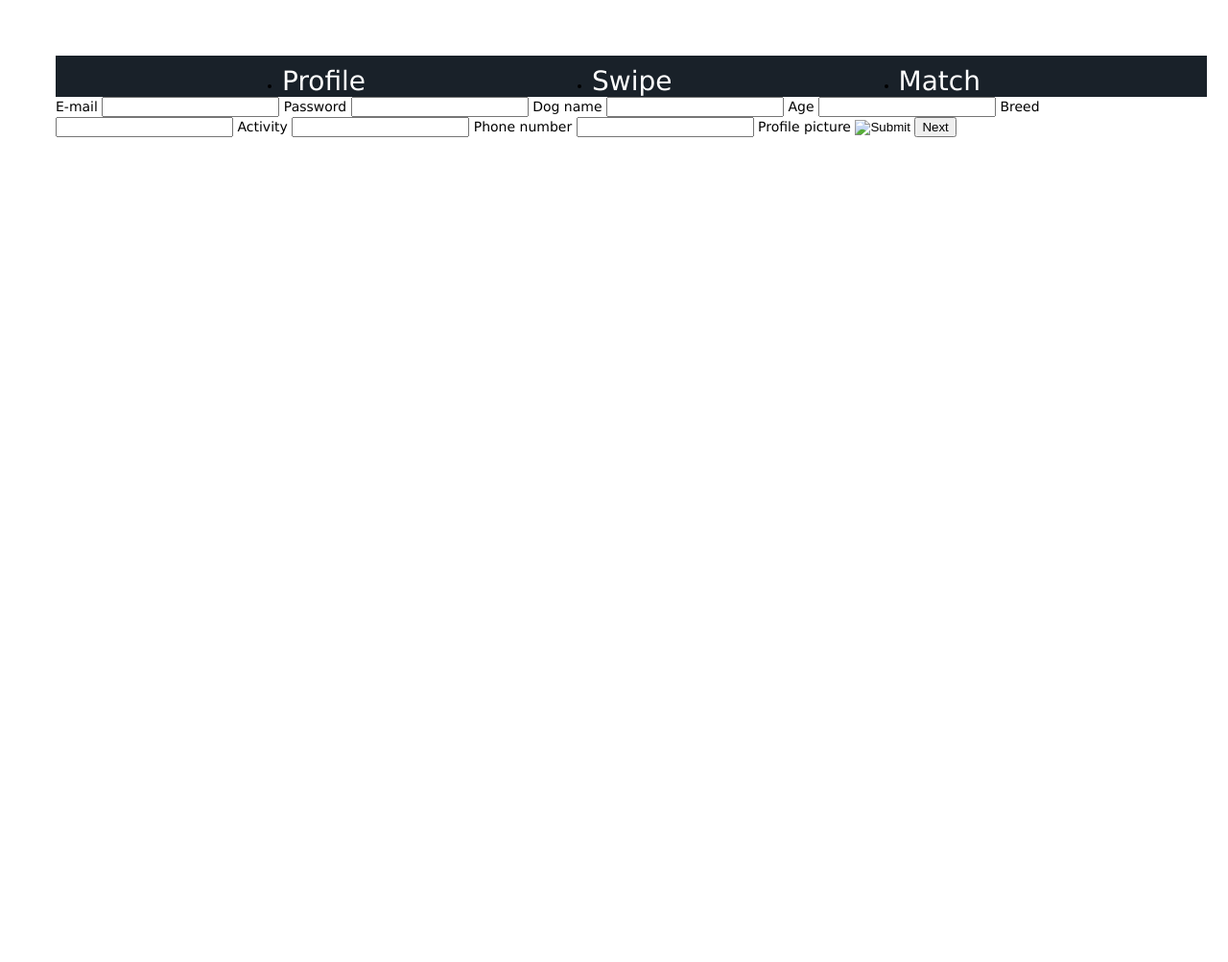
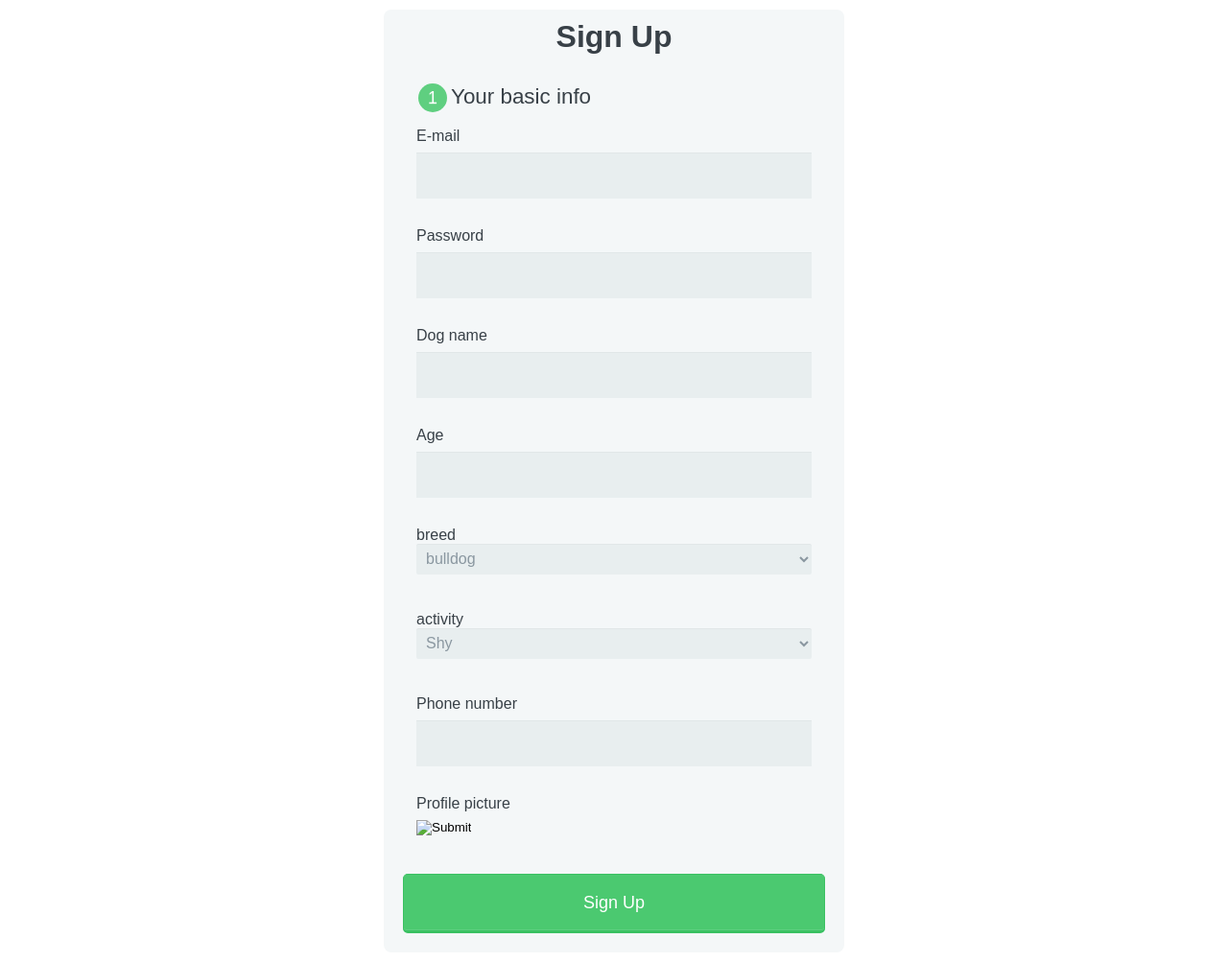
Before and after one commit to guillemtubert-zz/Dawg, a Node project: template views/auth/signup-form.hbs in a window 1280 px wide. Shown: the whole page at 96% size. Before the commit the page ends 143 px from the top, so only its background shows below. Run offline with Node 20 templates, Linux system fonts and the light colour scheme; the template is opened without the code that fills it, so the values that code supplies are empty.

Commit message:
dropmenu

```diff
--- /dev/null
+++ b/public/stylesheets/signupform.css
@@ -0,0 +1,117 @@
+*, *:before, *:after {
+  -moz-box-sizing: border-box;
+  -webkit-box-sizing: border-box;
+  box-sizing: border-box;
+}
+
+body {
+  font-family: 'Nunito', sans-serif;
+  color: #384047;
+}
+
+form {
+  max-width: 300px;
+  margin: 10px auto;
+  padding: 10px 20px;
+  background: #f4f7f8;
+  border-radius: 8px;
+}
+
+h1 {
+  margin: 0 0 30px 0;
+  text-align: center;
+}
+
+input[type="text"],
+input[type="password"],
+input[type="date"],
+input[type="datetime"],
+input[type="email"],
+input[type="number"],
+input[type="search"],
+input[type="tel"],
+input[type="time"],
+input[type="url"],
+textarea,
+select {
+  background: rgba(255,255,255,0.1);
+  border: none;
+  font-size: 16px;
+  height: auto;
+  margin: 0;
+  outline: 0;
+  padding: 15px;
+  width: 100%;
+  background-color: #e8eeef;
+  color: #8a97a0;
+  box-shadow: 0 1px 0 rgba(0,0,0,0.03) inset;
+  margin-bottom: 30px;
+}
+
+input[type="radio"],
+input[type="checkbox"] {
+  margin: 0 4px 8px 0;
+}
+
+select {
+  padding: 6px;
+  height: 32px;
+  border-radius: 2px;
+}
+
+button {
+  padding: 19px 39px 18px 39px;
+  color: #FFF;
+  background-color: #4bc970;
+  font-size: 18px;
+  text-align: center;
+  font-style: normal;
+  border-radius: 5px;
+  width: 100%;
+  border: 1px solid #3ac162;
+  border-width: 1px 1px 3px;
+  box-shadow: 0 -1px 0 rgba(255,255,255,0.1) inset;
+  margin-bottom: 10px;
+}
+
+fieldset {
+  margin-bottom: 30px;
+  border: none;
+}
+
+legend {
+  font-size: 1.4em;
+  margin-bottom: 10px;
+}
+
+label {
+  display: block;
+  margin-bottom: 8px;
+}
+
+label.light {
+  font-weight: 300;
+  display: inline;
+}
+
+.number {
+  background-color: #5fcf80;
+  color: #fff;
+  height: 30px;
+  width: 30px;
+  display: inline-block;
+  font-size: 0.8em;
+  margin-right: 4px;
+  line-height: 30px;
+  text-align: center;
+  text-shadow: 0 1px 0 rgba(255,255,255,0.2);
+  border-radius: 100%;
+}
+
+@media screen and (min-width: 480px) {
+
+  form {
+    max-width: 480px;
+  }
+
+}
--- a/routes/index.js
+++ b/routes/index.js
@@ -7,7 +7,7 @@ router.use("/auth", authRouter);
 
 /* GET home page. */
 router.get('/', function(req, res, next) {
-  res.render('index', { title: 'Express' });
+  res.render('index', { title: 'DAWG' });
 });
 
 module.exports = router;
--- a/views/auth/login-form.hbs
+++ b/views/auth/login-form.hbs
@@ -1,8 +1,8 @@
 <form action="/auth/login" method="POST" id="form">
   <h2>Login</h2>
 
-  <label for="username">Username</label>
-  <input type="text" name="username">
+  <label for="email">Email</label>
+  <input type="text" name="email">
 
   <label for="password">Password</label>
   <input type="password" name="password">
--- a/views/auth/signup-form.hbs
+++ b/views/auth/signup-form.hbs
@@ -1,5 +1,18 @@
+<head>
+  <meta charset="utf-8">
+  <meta name="viewport" content="width=device-width, initial-scale=1.0">
+  <title>Sign Up Form</title>
+  <link rel="stylesheet" href="/stylesheets/signupform.css">
+  {{!-- <link href='https://fonts.googleapis.com/css?family=Nunito:400,300' rel='stylesheet' type='text/css'> --}}
+</head>
+<body>
+
 <form action="/auth/signup" method="post">
 
+  <h1>Sign Up</h1>
+
+  <fieldset>
+    <legend><span class="number">1</span>Your basic info</legend>
     <label for="">E-mail</label>
     <input type="text" name="email">
 
@@ -12,11 +25,21 @@
     <label for="">Age</label>
     <input type="number" name="age">
 
-  <label for="">Breed</label>
-  <input type="text" name="breed">
+    <label for="">breed
+    <select id="breed" name="breed">
+      <option value="bulldog">bulldog</option>
+      <option value="shi tzu">shi tzu</option>
+      <option value="everything">everything</option>
+    </select>
+    </label>
 
-  <label for="">Activity</label>
-  <input type="text" name="activity">
+    <label for="">activity
+    <select id="activity" name="activity">
+      <option value="Shy">Shy</option>
+      <option value="Friendly">Friendly</option>
+      <option value="Very Sociable">Very Sociable</option>
+    </select>
+    </label>
 
     <label for="">Phone number</label>
     <input type="number" name="phoneNumber">
@@ -25,10 +48,9 @@
     <input type="image" name="image">
 
 
-  <button>Next</button>
-
+  </fieldset>
+  <button type="submit">Sign Up</button>
 </form>
 
-{{#if errorMessage}}
-<p>{{errorMessage}}</p>
-{{/if}}
+</body>
+</html>
--- a/views/index.hbs
+++ b/views/index.hbs
@@ -1,2 +1,5 @@
 <h1>{{title}}</h1>
 <p>Welcome to {{title}}</p>
+
+<button><a href="/auth/login">LOG IN</a></button>
+<button><a href="/auth/signup">SIGN UP</a></button>
--- a/views/layout.hbs
+++ b/views/layout.hbs
@@ -3,16 +3,17 @@
   <head>
     <title>{{title}}</title>
     <link rel='stylesheet' href='/stylesheets/style.css' />
+    <script src="../dropdown.js"></script>
   </head>
   <body>
 
-    <nav>
+    {{!-- <nav>
         <ul class="nav-bar"> <!-- Navigation Bar-->
               <li><a href="" id="#profile">Profile</a></li>
               <li><a href="" id="#swipe">Swipe</a></li>
               <li><a href="" id= "#match">Match</a></li>
         </ul>
-    </nav>
+    </nav> --}}
 
     {{{body}}}
   </body>
```
Also changed, not shown: app.js (+1 -8 lines), views/match.hbs (+7 -0 lines), public/stylesheets/style.css (line endings or trailing spaces). Lines whose indentation alone changed are shown as unchanged.
